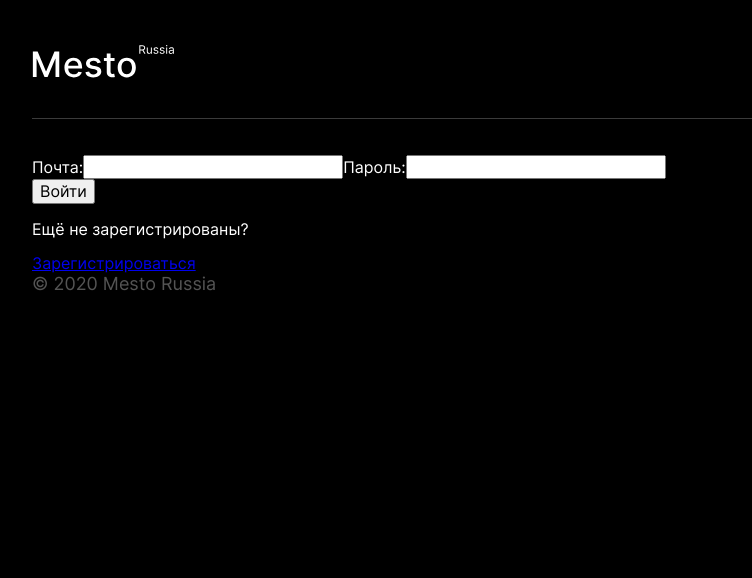
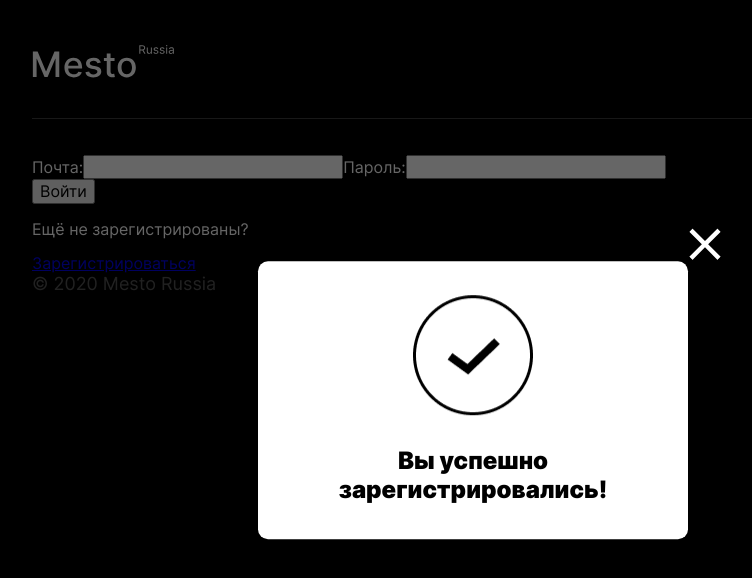
Before and after one commit to vivalavoka/mesto-react, a React (Create React App) app: page /sign-in in a window 1280 px wide. Shown: the top 578 px of the page, without its empty margins (167-919 px from the left). Built offline with nearby package versions, Linux system fonts and the light colour scheme; no server answers.

Commit message:
feature/project-14: markup info tooltip popup

```diff
--- /dev/null
+++ b/src/blocks/popup/__info-body/popup__info-body.css
@@ -0,0 +1,6 @@
+.popup__info-body {
+  display: flex;
+  flex-direction: column;
+  justify-content: center;
+  align-items: center;
+}
--- /dev/null
+++ b/src/blocks/popup/__info-icon/popup__info-icon.css
@@ -0,0 +1,6 @@
+.popup__info-icon {
+  display: inline-block;
+  width: 120px;
+  height: 120px;
+  margin-bottom: 32px;
+}
--- /dev/null
+++ b/src/blocks/popup/__info-icon/popup__info-icon_error.css
@@ -0,0 +1,4 @@
+.popup__info-icon_error {
+  background: url(../../../images/tooltip-icon-error.png) no-repeat center
+    center;
+}
--- /dev/null
+++ b/src/blocks/popup/__info-icon/popup__info-icon_success.css
@@ -0,0 +1,4 @@
+.popup__info-icon_success {
+  background: url(../../../images/tooltip-icon-success.png) no-repeat center
+    center;
+}
--- /dev/null
+++ b/src/blocks/popup/__info-message/popup__info-message.css
@@ -0,0 +1,15 @@
+.popup__info-message {
+  margin: 0;
+  padding: 0;
+  color: #000;
+  text-align: center;
+  font-size: 24px;
+  line-height: 1.2;
+  font-weight: 900;
+}
+
+@media (max-width: 517px) {
+  .popup__info-message {
+    font-size: 20px;
+  }
+}
--- /dev/null
+++ b/src/blocks/popup/_smooth/popup_smooth.css
@@ -0,0 +1,3 @@
+.popup_smooth {
+  transition: all 0.2s linear;
+}
--- a/src/blocks/popup/popup.css
+++ b/src/blocks/popup/popup.css
@@ -1,3 +1,4 @@
+@import url(./_smooth/popup_smooth.css);
 @import url(./__close-button/popup__close-button.css);
 @import url(./__container/popup__container.css);
 @import url(./__title/popup__title.css);
@@ -12,6 +13,12 @@
 @import url(./__photo/popup__photo.css);
 @import url(./__figcaption/popup__figcaption.css);
 
+@import url(./__info-body/popup__info-body.css);
+@import url(./__info-icon/popup__info-icon.css);
+@import url(./__info-icon/popup__info-icon_success.css);
+@import url(./__info-icon/popup__info-icon_error.css);
+@import url(./__info-message/popup__info-message.css);
+
 .popup {
   visibility: hidden;
   opacity: 0;
@@ -21,5 +28,4 @@
   width: 100%;
   height: 100%;
   background-color: rgba(0, 0, 0, 0.6);
-  transition: all .2s linear;
 }
--- a/src/components/App.js
+++ b/src/components/App.js
@@ -18,6 +18,7 @@ import EditAvatarPopup from './EditAvatarPopup.js';
 import AddPlacePopup from './AddPlacePopup.js';
 import ConfirmDeleteCardPopup from './ConfirmDeleteCardPopup.js';
 import ImagePopup from './ImagePopup.js';
+import InfoTooltip from './InfoTooltip.js';
 
 import api from '../utils/api.js';
 import { jwtKey } from '../utils/constants.js';
@@ -28,6 +29,8 @@ class App extends React.PureComponent {
     super(props);
     this.state = {
       loggedIn: false,
+      infoStatus: 'success',
+      infoMessage: 'Вы успешно зарегистрировались!',
       currentUser: {},
       isEditAvatarPopupOpen: false,
       isEditProfilePopupOpen: false,
@@ -51,6 +54,7 @@ class App extends React.PureComponent {
     this.handleClickClose = this.handleClickClose.bind(this);
     this.handleLogin = this.handleLogin.bind(this);
     this.handleTokenCheck = this.handleTokenCheck.bind(this);
+    this.handleInfoTooltip = this.handleInfoTooltip.bind(this);
     this.closeAllPopups = this.closeAllPopups.bind(this);
     this._handleEscClose = this._handleEscClose.bind(this);
   }
@@ -190,6 +194,13 @@ class App extends React.PureComponent {
     })
   }
 
+  handleInfoTooltip(status, message) {
+    this.setState({
+      infoStatus: status,
+      infoMessage: message,
+    });
+  }
+
   handleClickClose(evt) {
     if (evt.target.classList.contains('popup__close-button')
       || evt.target.classList.contains('popup')) {
@@ -201,6 +212,7 @@ class App extends React.PureComponent {
     this.handleEditAvatarClick(false);
     this.handleEditProfileClick(false);
     this.handleAddPlaceClick(false);
+    this.handleInfoTooltip(null, '');
     this.handleDeleteCardClick(null);
     this.handleCardClick(null);
   }
@@ -254,6 +266,7 @@ class App extends React.PureComponent {
           <AddPlacePopup isOpen={this.state.isAddPlacePopupOpen} onClose={this.handleClickClose} onAddPlace={this.handleAddPlaceSubmit}/>
           <ConfirmDeleteCardPopup card={this.state.cardToDelete} onClose={this.handleClickClose} onDeleteCard={this.handleCardDelete} />
           <ImagePopup card={this.state.selectedCard} onClose={this.handleClickClose} />
+          <InfoTooltip status={this.state.infoStatus} message={this.state.infoMessage} onClose={this.handleClickClose} />
         </div>
       </CurrentUserContext.Provider>
     );
--- a/src/components/ImagePopup.js
+++ b/src/components/ImagePopup.js
@@ -4,7 +4,7 @@ export default function ImagePopup(props) {
   const {card} = props;
 
   return card && (
-    <section className={`popup page__popup-photo ${card ? 'popup_opened' : ''}`} onClick={props.onClose}>
+    <section className={`popup page__popup-photo ${card ? 'popup_opened' : ''} popup_smooth`} onClick={props.onClose}>
       <div className="popup__figure-container">
         <button type="button" className="button button_action_cross popup__close-button"></button>
         <figure className="popup__figure">
--- /dev/null
+++ b/src/components/InfoTooltip.js
@@ -0,0 +1,17 @@
+import React from 'react';
+
+export default function InfoTooltip(props) {
+  const {status, message} = props;
+
+  return (
+    <section className={`popup page__popup-photo ${status ? 'popup_opened' : ''}`} onClick={props.onClose}>
+      <div className="popup__container">
+        <button type="button" className="button button_action_cross popup__close-button"></button>
+        <div className="popup__info-body">
+          <span className={`popup__info-icon ${status === 'success' ? "popup__info-icon_success": "popup__info-icon_error"}`}></span>
+          <p className="popup__info-message">{message}</p>
+        </div>
+      </div>
+    </section>
+  )
+}
--- a/src/components/Login.js
+++ b/src/components/Login.js
@@ -4,41 +4,38 @@ import { Link, withRouter } from 'react-router-dom';
 import * as auth from '../utils/auth.js';
 import {jwtKey} from '../utils/constants.js';
 
-// import './styles/Login.css';
+function Login(props) {
+  const [email, setEmail] = React.useState('');
+  const [password, setPassword] = React.useState('');
 
-class Login extends React.Component {
-  constructor(props){
-    super(props);
-    this.state = {
-      email: '',
-      password: ''
+  function handleChange(e) {
+    const {name, value} = e.target;
+    switch (name) {
+      case 'email':
+        setEmail(value);
+        break;
+      case 'password':
+        setPassword(value);
+        break;
+      default:
+        break;
     }
-    this.handleChange = this.handleChange.bind(this);
-    this.handleSubmit = this.handleSubmit.bind(this);
   }
-  handleChange(e) {
-    const {name, value} = e.target;
-    this.setState({
-      [name]: value
-    });
-  }
-  handleSubmit(e){
+
+  function handleSubmit(e){
     e.preventDefault()
-    if (!this.state.email || !this.state.password){
+    if (!email || !password){
       return;
     }
-    const { password, email } = this.state;
     auth.auth(password, email)
       .then(res => {
         if (res.token) {
-          this.setState({
-            email: '',
-            password: '',
-          }, () => {
+          setEmail('');
+          setPassword('');
+
           localStorage.setItem(jwtKey, res.token);
-            this.props.handleLogin(true);
-            this.props.history.push('/');
-          });
+          props.handleLogin(true);
+          props.history.push('/');
         } else {
           console.error('Что-то не так');
         }
@@ -47,18 +44,18 @@ class Login extends React.Component {
         console.error(err);
       });
   }
-  render(){
+
   return(
     <div className="login" style={{color: 'white'}}>
-        <form onSubmit={this.handleSubmit} className="login__form">
+      <form onSubmit={handleSubmit} className="login__form">
         <label htmlFor="email">
           Почта:
         </label>
-          <input id="email" required name="email" type="text" value={this.state.email} onChange={this.handleChange} />
+        <input id="email" required name="email" type="text" value={email} onChange={handleChange} />
         <label htmlFor="password">
           Пароль:
         </label>
-          <input id="password" required name="password" type="password" value={this.state.password} onChange={this.handleChange} />
+        <input id="password" required name="password" type="password" value={password} onChange={handleChange} />
           <div className="login__button-container">
             <button type="submit" className="login__link">Войти</button>
           </div>
@@ -71,6 +68,5 @@ class Login extends React.Component {
     </div>
   )
 }
-}
 
 export default withRouter(Login);
--- a/src/components/PopupWithForm.js
+++ b/src/components/PopupWithForm.js
@@ -14,7 +14,7 @@ export default function PopupWithForm(props) {
   }
 
   return (
-    <section className={`popup page__popup-${props.name} ${props.isOpen ? 'popup_opened' : ''}`} onClick={props.onClose}>
+    <section className={`popup page__popup-${props.name} ${props.isOpen ? 'popup_opened' : ''} popup_smooth`} onClick={props.onClose}>
       <div className="popup__container">
         <button type="button" className="button button_action_cross popup__close-button" onClick={props.onClose}></button>
         <h2 className="popup__title">{props.title}</h2>
```
Also changed, not shown: src/images/tooltip-icon-error.png (added), src/images/tooltip-icon-success.png (added). Lines whose indentation alone changed are shown as unchanged.
